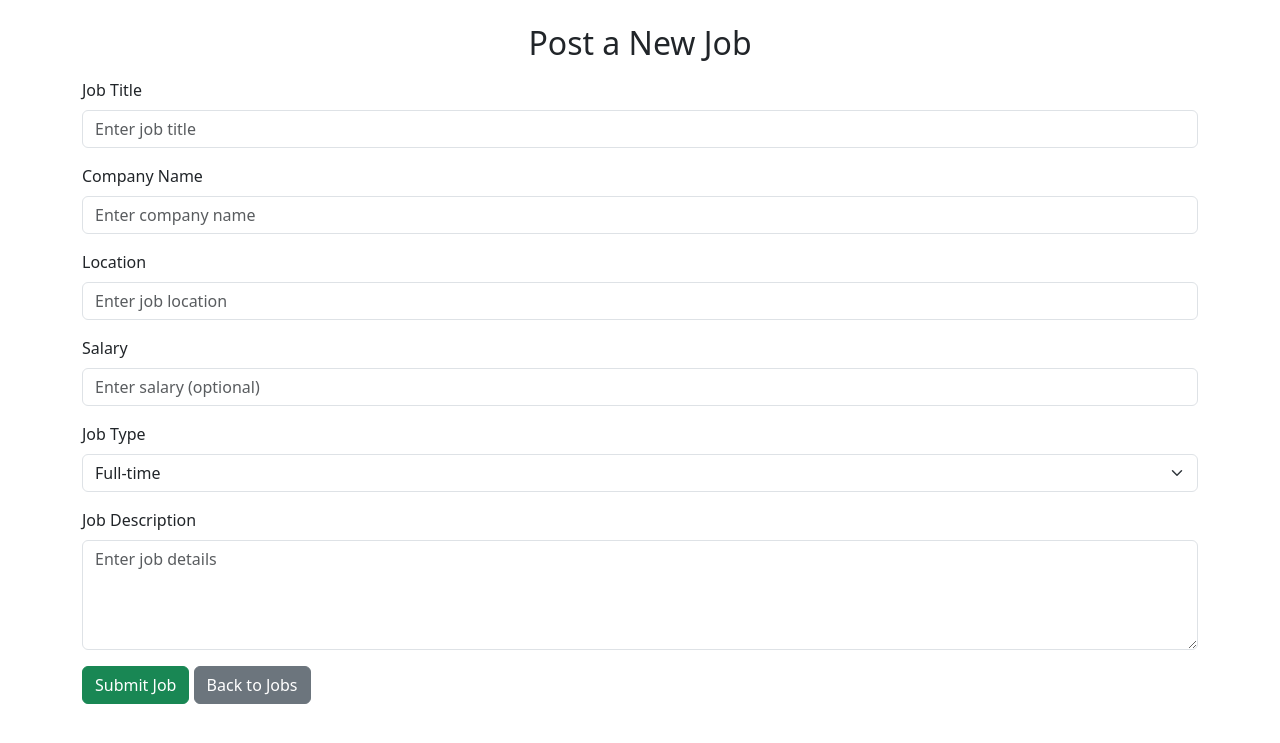
After one commit to SaddamShah92/CareerBridge, a Django app: page /add/ in a window 1280 px wide. The commit adds this page. Shown: the top 743 px of the page. Run offline with Django 5.2, Linux system fonts and the light colour scheme.

Commit message:
Added form for a job post

```diff
--- /dev/null
+++ b/job/forms.py
@@ -0,0 +1,7 @@
+from django import forms
+from .models import Job
+
+class JobForm(forms.ModelForm):
+    class Meta:
+        model = Job
+        fields = ['title', 'company_name', 'location', 'salary', 'job_type','description']
--- /dev/null
+++ b/job/templates/add_job.html
@@ -0,0 +1,61 @@
+{% load static %}
+<!DOCTYPE html>
+<html lang="en">
+<head>
+    <meta charset="UTF-8">
+    <meta name="viewport" content="width=device-width, initial-scale=1.0">
+    <title>Add Job</title>
+    <link rel="stylesheet" href="https://cdn.jsdelivr.net/npm/bootstrap@5.3.0/dist/css/bootstrap.min.css">
+</head>
+<body>
+    <div class="container mt-4">
+        <h2 class="text-center">Post a New Job</h2>
+        <form method="post" class="mt-3">
+            {% csrf_token %}
+              <!-- Job Title -->
+    <div class="mb-3">
+        <label for="id_title" class="form-label">Job Title</label>
+        <input type="text" name="title" id="id_title" class="form-control" placeholder="Enter job title" required>
+    </div>
+
+    <!-- Company Name -->
+    <div class="mb-3">
+        <label for="id_company_name" class="form-label">Company Name</label>
+        <input type="text" name="company_name" id="id_company_name" class="form-control" placeholder="Enter company name" required>
+    </div>
+
+    <!-- Location -->
+    <div class="mb-3">
+        <label for="id_location" class="form-label">Location</label>
+        <input type="text" name="location" id="id_location" class="form-control" placeholder="Enter job location" required>
+    </div>
+
+    <!-- Salary -->
+    <div class="mb-3">
+        <label for="id_salary" class="form-label">Salary</label>
+        <input type="number" name="salary" id="id_salary" class="form-control" placeholder="Enter salary (optional)">
+    </div>
+
+    <!-- Job Type (Dropdown) -->
+    <div class="mb-3">
+        <label for="id_job_type" class="form-label">Job Type</label>
+        <select name="job_type" id="id_job_type" class="form-select">
+            <option value="Full-time">Full-time</option>
+            <option value="Part-time">Part-time</option>
+            <option value="Remote">Remote</option>
+            <option value="Internship">Internship</option>
+        </select>
+    </div>
+
+    <!-- Description -->
+    <div class="mb-3">
+        <label for="id_description" class="form-label">Job Description</label>
+        <textarea name="description" id="id_description" class="form-control" rows="4" placeholder="Enter job details"></textarea>
+    </div>
+            <button type="submit" class="btn btn-success">Submit Job</button>
+            <a href="{% url 'job_list' %}" class="btn btn-secondary">Back to Jobs</a>
+        </form>
+
+    </div>
+</body>
+</html>
--- a/job/templates/job_detial.html
+++ b/job/templates/job_detail.html
@@ -6,11 +6,12 @@
     <meta name="viewport" content="width=device-width, initial-scale=1.0">
     <title>{{ job.title }}</title>
     <link rel="stylesheet" href="https://cdn.jsdelivr.net/npm/bootstrap@5.3.0/dist/css/bootstrap.min.css">
+
 </head>
 <body>
     <div class="container mt-4">
-        <h1>{{ job.title }}</h1>
-        <h4>{{ job.company }}</h4>
+        <h1> {{ job.title }}</h1>
+        <h4>Company: </span>{{ job.company_name }}</h4>
         <p><strong>Location:</strong> {{ job.location }}</p>
         <p><strong>Salary:</strong> ${{ job.salary }}</p>
         <p><strong>Job Type:</strong> {{ job.job_type }}</p>
--- a/job/templates/job_list.html
+++ b/job/templates/job_list.html
@@ -10,6 +10,7 @@
 <body>
     <div class="container mt-4">
         <h1 class="text-center">Job Listings</h1>
+        <a href="{% url 'add_job' %}" class="btn btn-primary mb-3">Post a Job</a>
         <div class="row">
             {% for job in jobs %}
                 <div class="col-md-4">
--- a/job/urls.py
+++ b/job/urls.py
@@ -1,7 +1,8 @@
 from django.urls import path
-from .views import job_detail, job_list
+from .views import job_detail, job_list, add_job
 
 urlpatterns = [
     path('', job_list, name = 'job_list'),
     path('<int:job_id>/', job_detail, name = 'job_detail'),
+    path('add/', add_job, name = 'add_job'),
 ]
--- a/job/views.py
+++ b/job/views.py
@@ -1,5 +1,6 @@
-from django.shortcuts import render, get_object_or_404
+from django.shortcuts import render, get_object_or_404, redirect
 from .models import Job
+from .forms import JobForm
 
 # Create your views here.
 def job_list(request):
@@ -8,4 +9,16 @@ def job_list(request):
 
 def job_detail(request, job_id):
     job = get_object_or_404(Job, id = job_id)
-    return render(request, 'job_detial.html', {'job' : job })
+    return render(request, 'job_detail.html', {'job' : job })
+
+def add_job(request):
+    if request.method == "POST":
+        form = JobForm(request.POST)
+        if form.is_valid():
+            form.save()
+            return redirect('job_list')
+
+    else:
+        form = JobForm()
+
+    return render(request, 'add_job.html', {'form': form})
```
Also changed, not shown: db.sqlite3.
